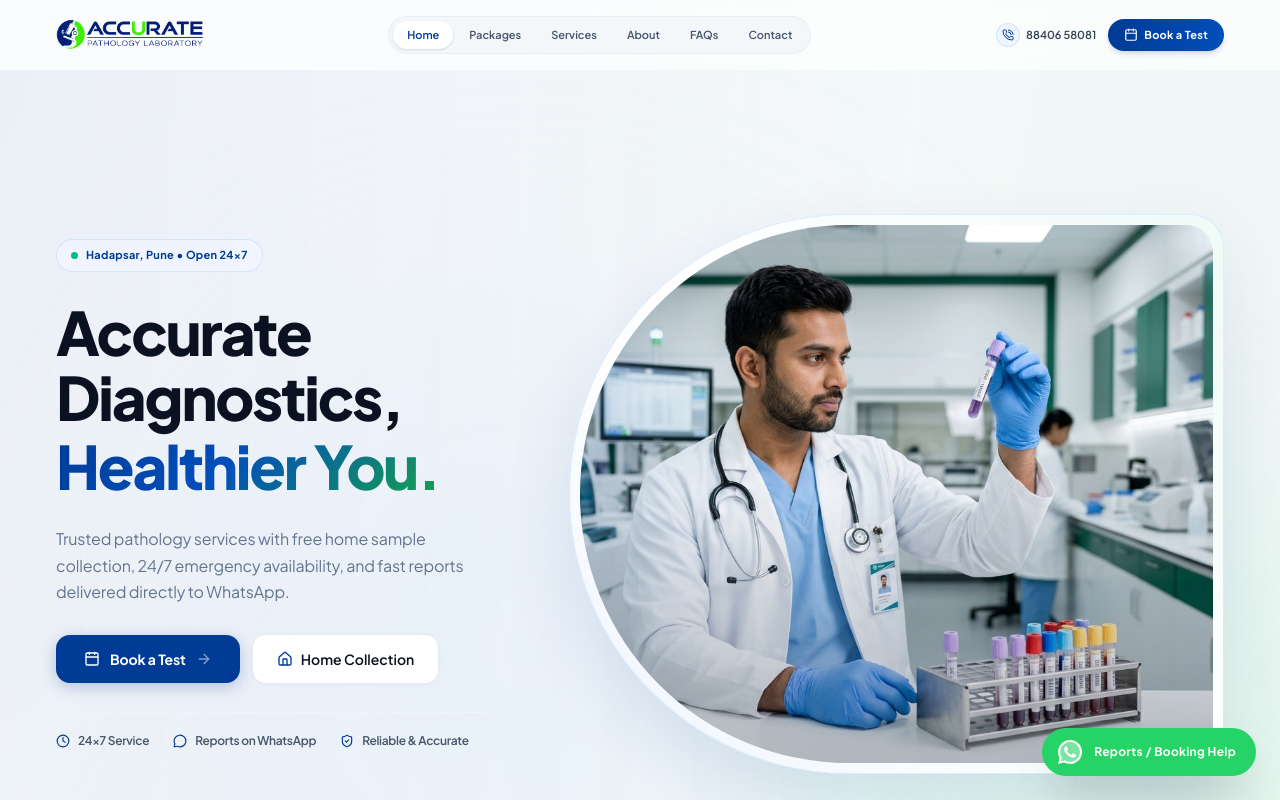
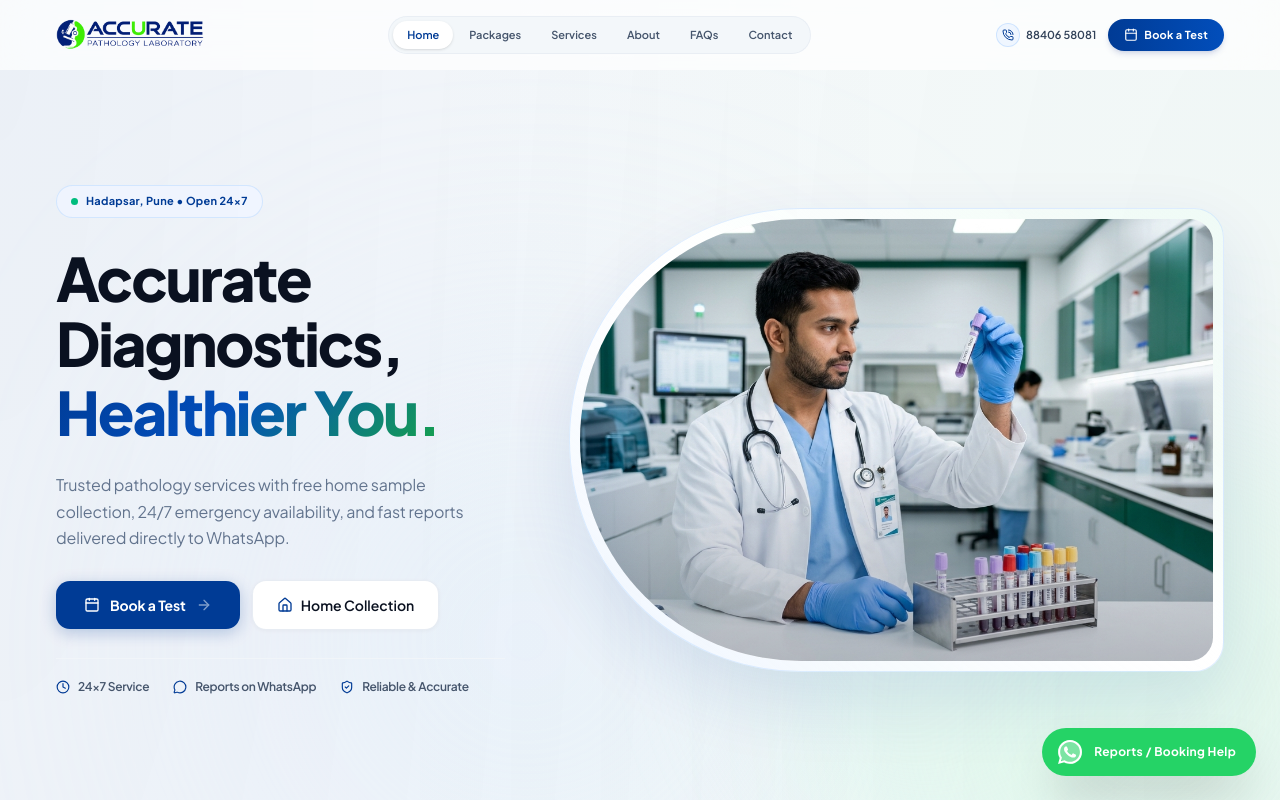
Before and after one commit to infratechai-aman/PathalogyLab, a React (Vite) app: page / in a window 1280 px wide. Shown: the top 800 px of the page. Built offline with nearby package versions, Linux system fonts and the light colour scheme.

Commit message:
fix: Tuned down hero height slightly to fit screen without touching taskbar

```diff
--- a/src/components/HeroSection.jsx
+++ b/src/components/HeroSection.jsx
@@ -126,8 +126,8 @@ export default function HeroSection({ onBooking }) {
           </>
         )}
 
-        <div className="max-w-[1480px] xl:max-w-[1600px] 2xl:max-w-[1720px] mx-auto px-6 lg:px-10 xl:px-14 relative py-8 lg:py-12 xl:py-16">
-          <div className="grid grid-cols-1 lg:grid-cols-12 gap-8 lg:gap-12 xl:gap-16 items-center min-h-0 lg:min-h-[calc(100vh-80px)] lg:max-h-[960px]">
+        <div className="max-w-[1480px] xl:max-w-[1600px] 2xl:max-w-[1720px] mx-auto px-6 lg:px-10 xl:px-14 relative py-5 lg:py-8 xl:py-10">
+          <div className="grid grid-cols-1 lg:grid-cols-12 gap-8 lg:gap-12 xl:gap-16 items-center min-h-0 lg:min-h-[calc(100vh-140px)] lg:max-h-[760px]">
 
             {/* ── Left: Copy ── */}
             <div className="lg:col-span-5 xl:col-span-5 space-y-6 lg:space-y-7 text-left z-10">
@@ -233,10 +233,10 @@ export default function HeroSection({ onBooking }) {
                 <ParallaxLayer speed={0.08} className="absolute -right-16 top-1/2 -translate-y-1/2 w-[540px] h-[540px] bg-gradient-to-br from-blue-100/40 via-emerald-100/30 to-transparent rounded-full blur-3xl pointer-events-none -z-10" />
               )}
 
-              <div className="relative w-full max-w-[880px] xl:max-w-[960px] 2xl:max-w-[1060px]">
-                {/* Image frame — taller expansive height and seamless presentation */}
-                <div className="relative w-full h-[clamp(480px,65vh,720px)] xl:h-[clamp(540px,70vh,800px)] 2xl:h-[840px] rounded-[28px] lg:rounded-l-[260px] xl:rounded-l-[300px] lg:rounded-r-[36px] overflow-hidden bg-gradient-to-tr from-blue-50/80 via-white to-emerald-50/50 p-2 lg:p-2.5 border border-blue-200/50 shadow-[0_28px_72px_rgba(0,59,149,0.11)]">
-                  <div className="relative w-full h-full rounded-[24px] lg:rounded-l-[252px] xl:rounded-l-[292px] lg:rounded-r-[30px] overflow-hidden bg-white shadow-inner">
+              <div className="relative w-full max-w-[840px] xl:max-w-[900px] 2xl:max-w-[980px]">
+                {/* Image frame — finely balanced height so it never collides with taskbar */}
+                <div className="relative w-full h-[clamp(420px,56vh,620px)] xl:h-[clamp(460px,58vh,660px)] 2xl:h-[700px] rounded-[28px] lg:rounded-l-[220px] xl:rounded-l-[250px] lg:rounded-r-[32px] overflow-hidden bg-gradient-to-tr from-blue-50/80 via-white to-emerald-50/50 p-2 lg:p-2.5 border border-blue-200/50 shadow-[0_28px_72px_rgba(0,59,149,0.11)]">
+                  <div className="relative w-full h-full rounded-[24px] lg:rounded-l-[212px] xl:rounded-l-[242px] lg:rounded-r-[26px] overflow-hidden bg-white shadow-inner">
                     <img
                       src="/images/hero-lab.jpg"
                       alt="Accurate Pathology — high-precision diagnostic laboratory in Hadapsar, Pune"
```
